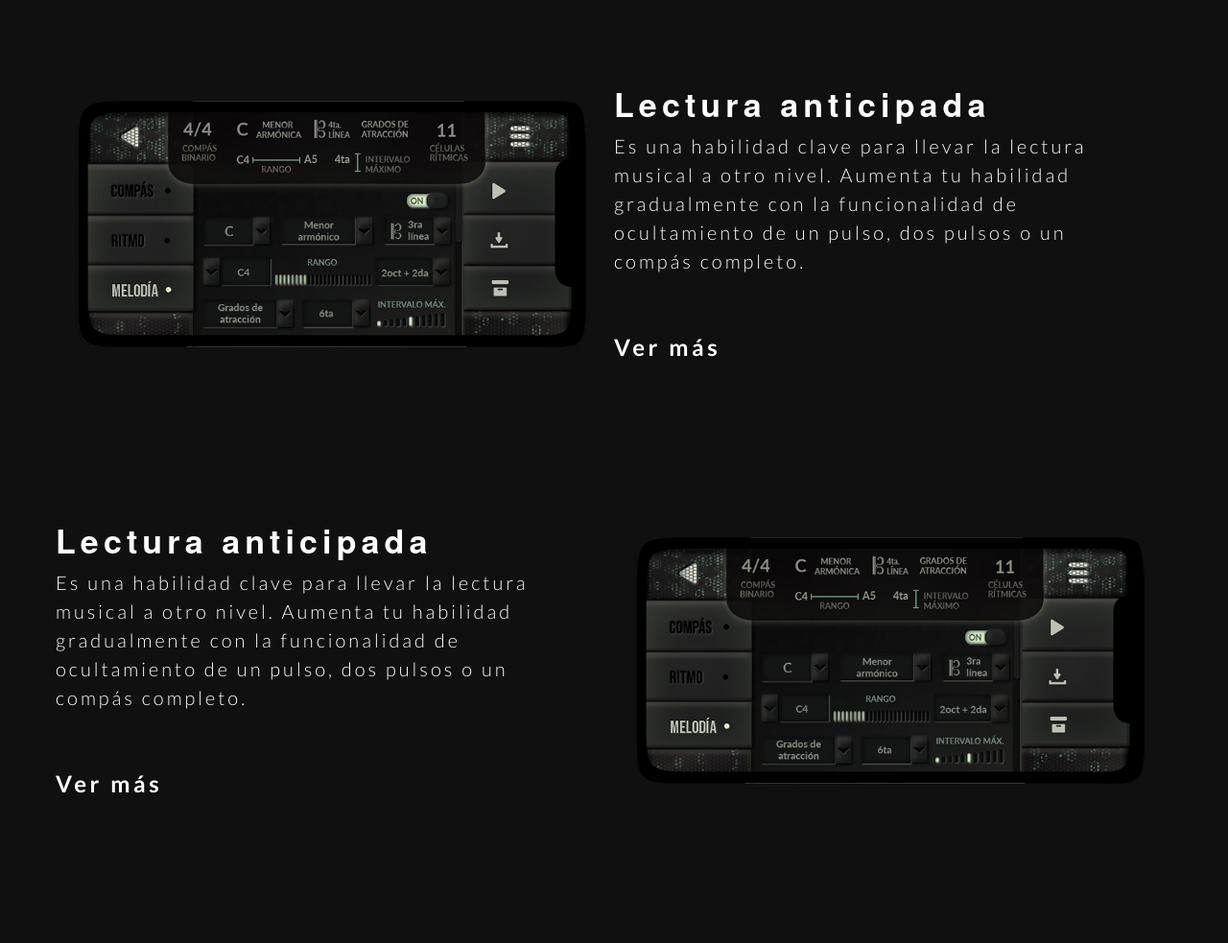
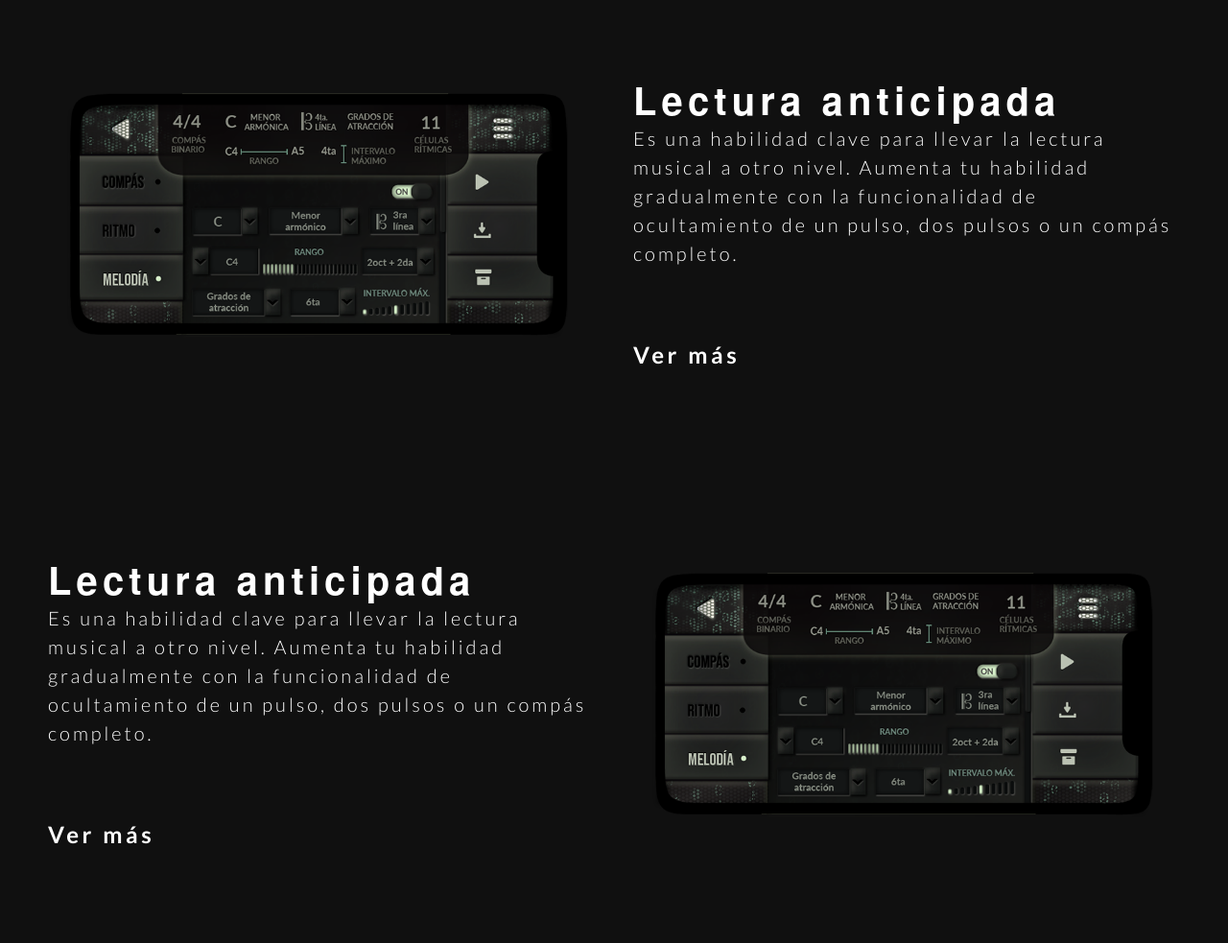
Before and after one commit to brandyllp/Constructor-web-Ried, a plain HTML site: page index.html in a window 1280 px wide. Shown: the part 1200-2183 px from the top of the page at 96% size. Before the commit the page ends 2147 px from the top, so only its background shows below. Drawn offline with nearby package versions, Linux system fonts and the light colour scheme.

Commit message:
Modificacion de la seccion 1, Solucionando problemas de dimensiones. Uso de una clase de Row

```diff
--- a/assets/css/style.css
+++ b/assets/css/style.css
@@ -30,7 +30,7 @@ h1, h2, h3, h4, h5, h6, .font-primary {
   opacity: 0;
   right: 15px;
   bottom: 15px;
-  z-index: 99999;
+  z-index: ;
   background: #68A4C4;
   width: 40px;
   height: 40px;
@@ -59,9 +59,9 @@ h1, h2, h3, h4, h5, h6, .font-primary {
 # Header
 --------------------------------------------------------------*/
 #header {
-  height: 100px;
+  height: 80px;
   transition: all 0.5s;
-  z-index: 997;
+  z-index: 1200;
   transition: all 0.5s;
   background: #101010;
   text-align: left;
@@ -109,6 +109,7 @@ h1, h2, h3, h4, h5, h6, .font-primary {
 */
 .navbar {
   padding: 0;
+  margin: 0
 }
 
 .navbar ul {
@@ -320,15 +321,16 @@ h1, h2, h3, h4, h5, h6, .font-primary {
   background-attachment: scroll;
   background-position: center center;
   background-size: cover;
+  width: auto;
 }
-.logo-home{
+.logo-home {
   top: 200px;
 left: 514px;
 width: 372px;
 height: 148px;
 }
 .hoḿepage-heading {
-  font-size: 29px;
+  font-size: 24px;
   line-height: 3.25rem;
   margin-bottom: 2rem;
   font-family: font-family: 'Lato', sans-serif;
@@ -355,45 +357,60 @@ padding-top: 10px
 /**
 * Seccion-1 Homepage
 */
-.firts-paragraph-with-image div{
- margin-top: 50px;
- margin-bottom: 50px;
- width: all;
- padding:0
+
+.container-paragraph{
+  width: 100%;
+  height: 500px;
 }
-.tittle-left {
+.container-text-left{
+ margin-top: 100px;
+ margin-bottom: 100px ;
+ width: 594px;
+ margin-left: 38px ;
+
+}
+.container-img-left{
+ margin-top: 100px;
+ margin-bottom: 100px;
+ width: 594px;
+ margin-right: 38px;
+ height: 300px;
+}
+.tittle-paragraph{
+ height: 41px;
+ font: normal normal bold 34px/42px ;
+ letter-spacing: 5.1px;
+ color: #FFFFFF;
+ opacity: 1;
  font-family: "HelveticaNeue-CondensedBold", "HelveticaNeueBoldCondensed", "HelveticaNeue-Bold-Condensed", "Helvetica Neue Bold Condensed", "HelveticaNeueBold", "HelveticaNeue-Bold", "Helvetica Neue Bold", "HelveticaNeue", "Helvetica Neue", 'TeXGyreHerosCnBold', "Helvetica", "Tahoma", "Geneva", "Arial Narrow", "Arial", sans-serif; font-weight:600; font-stretch:condensed;
-  font-weight: bold;
-  font-stretch: condensed;
-  font-size: 34px;
-  letter-spacing: 5.1px;
-  color: #fff;
-  vertical-align: top;
-  text-align: left;
-  line-height: 42px;
+
 }
-
-.paragraph-left{
-  top: 765px;
-  left: 100px;
-  width: 550px;
+.paragraph-text{
  height: 210px;
  text-align: left;
  font: normal normal 300 20px/30px Lato;
  letter-spacing: 3px;
-  color: #fff;
-  margin: 0;
+ color: #FFFFFF;
+ opacity: 1;
 }
-.see-more-left {
-
-  top: 976px;
-  left: 100px;
-  width: 550px;
-  height: 29px;
+.see-more-paragraph{
+height: 29px
 text-align: left;
 font: normal normal bold 24px/29px Lato;
 letter-spacing: 3.6px;
-  color: #fff;
+color: #FFFFFF;
 opacity: 1;
-  height: 29px
 }
+.container-text-right{
+   margin-top: 100px;
+ margin-bottom: 100px ;
+ width: 594px;
+ margin-right: 38px ;
+}
+.container-img-right{
+ margin-top: 100px;
+ margin-bottom: 100px;
+ width: 594px;
+ margin-left:  38px;
+ height: 300px;
+}
--- a/index.html
+++ b/index.html
@@ -44,14 +44,14 @@
 
       <nav id="navbar" class="navbar mr-auto">
         <ul>
-          <li><a class="active " href="index.html">Inicio</a></li>
-          <li><a href="">Funcionalidades</a></li>
-          <li><a href="">Planes</a></li>
-          <li><a href="">Descargas</a></li>
-          <li><a href="">Equipo</a></li>
-          <li><a href="">Soporte</a></li>
-          <li><a href="">Soporte</a></li>
-          <li class="dropdown"><a href="#"><span>Es</span> </a>
+          <li><a class="active " href="index.html">INICIO</a></li>
+          <li><a href="">FUNCIONALIDADES</a></li>
+          <li><a href="">PLANES</a></li>
+          <li><a href="">DESCARGAS</a></li>
+          <li><a href="">EQUIPO</a></li>
+          <li><a href="">SOPORTE</a></li>
+          <li><a href="">INGRESO</a></li>
+          <li class="dropdown"><a href="#"><span>ES</span> </a>
             <ul>
               <li><a href="#">En</a></li>
 
@@ -67,15 +67,15 @@
   <section>
   	<div class="homepage">
   		<div class="container">
-           <img class="img-fluid" id="logo-home" src="assets/img/Logo-Home.png" />
+           <img class="img-fluid logo-home" src="assets/img/Logo-Home.png" />
            <div class="hoḿepage-heading">Lectura musical a otro nivel</div>
         </div>
         <div class="container home-buttom">
           <div class="row">
-           <div class="col-xl-6 home-buttom-android">
+           <div class="col-xl-6  home-buttom-android">
               <a href=""><img src="https://play.google.com/intl/es-419/badges/static/images/badges/es-419_badge_web_generic.png"> </a>
             </div>
-           <div class="col-xl-6 home-buttom-apple">
+           <div class="col-xl-6  home-buttom-apple">
              <a href=""><img src="https://www.okticket.es/img/app-store.png"> </a>
            </div>
           </div>
@@ -84,56 +84,62 @@
   </section>
  <!-- End Home page-->
  <!-- Seccion 1 (Homepage)-->
- <section>
+
  <!-- Firts Paragraph (Homepage)-->
-  	<div class="firts-paragraph-with-image">
-        <div class="container ">
-          <div class="row ">
-           <div class="col-xl-6 ">
-              <h1 class="tittle-left">Lectura anticipada</h1>
-              <p class="paragraph-left">Es una habilidad clave para llevar la lectura musical a otro nivel. Aumenta tu habilidad gradualmente con la funcionalidad de ocultamiento de un pulso, dos pulsos o un compás completo.</p>
-              <a href=""><p class="see-more-left">Ver más</p></a>
+  <section>
+  	<div class="container-paragraph">
+        <div class="container-fluid paragraphs ">
+          <div class="row justify-content-between">
+           <div class="col-6 clearfix container-text-left">
+              <h1 class="tittle-paragraph">Lectura anticipada</h1>
+              <p class="paragraph-text">Es una habilidad clave para llevar la lectura musical a otro nivel. Aumenta tu habilidad gradualmente con la funcionalidad de ocultamiento de un pulso, dos pulsos o un compás completo.</p>
+              <a href=""><p class="see-more-paragraph">Ver más</p></a>
             </div>
-           <div class="col-xl-6 prueba">
-             <a href=""><img class="img-fluid"src="assets/img/Seccion-1 Home/Seccion1-cel.png"> </a>
+           <div class="col-6 clearfix container-img-left">
+             <a href=""> <img class="img-fluid" src="assets/img/Seccion-1 Home/Seccion1-cel.png"> </a>
            </div>
           </div>
         </div>
     </div>
+    </section>
  <!-- End Firts Paragraph (Homepage)-->
- <!-- Second Paragraph (Homepage)-->
- <div class="firts-paragraph-with-image">
-        <div class="container ">
-          <div class="row">
-           <div class="col-xl-6 prueba">
-             <a href=""><img class="img-fluid"src="assets/img/Seccion-1 Home/Seccion1-cel.png"> </a>
+  <!-- Second Paragraph (Homepage)-->
+  <section>
+    <div class="container-paragraph">
+        <div class="container-fluid paragraphs ">
+          <div class="row justify-content-between">
+           <div class="col-6 clearfix container-img-right">
+             <a href=""> <img class="img-fluid" src="assets/img/Seccion-1 Home/Seccion1-cel.png"> </a>
            </div>
-           <div class="col-xl-6 ">
-              <h1 class="tittle-left">Lectura anticipada</h1>
-              <p class="paragraph-left">Es una habilidad clave para llevar la lectura musical a otro nivel. Aumenta tu habilidad gradualmente con la funcionalidad de ocultamiento de un pulso, dos pulsos o un compás completo.</p>
-              <a href=""><p class="see-more-left">Ver más</p></a>
+           <div class="col-6 clearfix container-text-right">
+              <h1 class="tittle-paragraph">Lectura anticipada</h1>
+              <p class="paragraph-text">Es una habilidad clave para llevar la lectura musical a otro nivel. Aumenta tu habilidad gradualmente con la funcionalidad de ocultamiento de un pulso, dos pulsos o un compás completo.</p>
+              <a href=""><p class="see-more-paragraph">Ver más</p></a>
             </div>
           </div>
         </div>
     </div>
-  <!-- End Second Paragraph (Homepage)-->
+    </section>
+ <!-- End Second Paragraph (Homepage)-->
   <!-- Three Paragraph (Homepage)-->
-  	<div class="firts-paragraph-with-image">
-        <div class="container ">
-          <div class="row">
-           <div class="col-xl-6 ">
-              <h1 class="tittle-left">Lectura anticipada</h1>
-              <p class="paragraph-left">Es una habilidad clave para llevar la lectura musical a otro nivel. Aumenta tu habilidad gradualmente con la funcionalidad de ocultamiento de un pulso, dos pulsos o un compás completo.</p>
-              <a href=""><p class="see-more-left">Ver más</p></a>
+  <section>
+    <div class="container-paragraph">
+        <div class="container-fluid paragraphs ">
+          <div class="row justify-content-between">
+           <div class="col-6 clearfix container-text-left">
+              <h1 class="tittle-paragraph">Lectura anticipada</h1>
+              <p class="paragraph-text">Es una habilidad clave para llevar la lectura musical a otro nivel. Aumenta tu habilidad gradualmente con la funcionalidad de ocultamiento de un pulso, dos pulsos o un compás completo.</p>
+              <a href=""><p class="see-more-paragraph">Ver más</p></a>
             </div>
-           <div class="col-xl-6 ">
-             <a href=""><img class="img-fluid"src="assets/img/Seccion-1 Home/Seccion1-cel.png"> </a>
+           <div class="col-6 clearfix container-img-left">
+             <a href=""> <img class="img-fluid" src="assets/img/Seccion-1 Home/Seccion1-cel.png"> </a>
            </div>
           </div>
         </div>
     </div>
+    </section>
  <!-- End Three Paragraph (Homepage)-->
-  </section>
+
   <!-- End Seccion 1 (Homepage)-->
   <!-- Vendor JS Files -->
   <script src="assets/vendor/aos/aos.js"></script>
```
Lines whose indentation alone changed are shown as unchanged.
